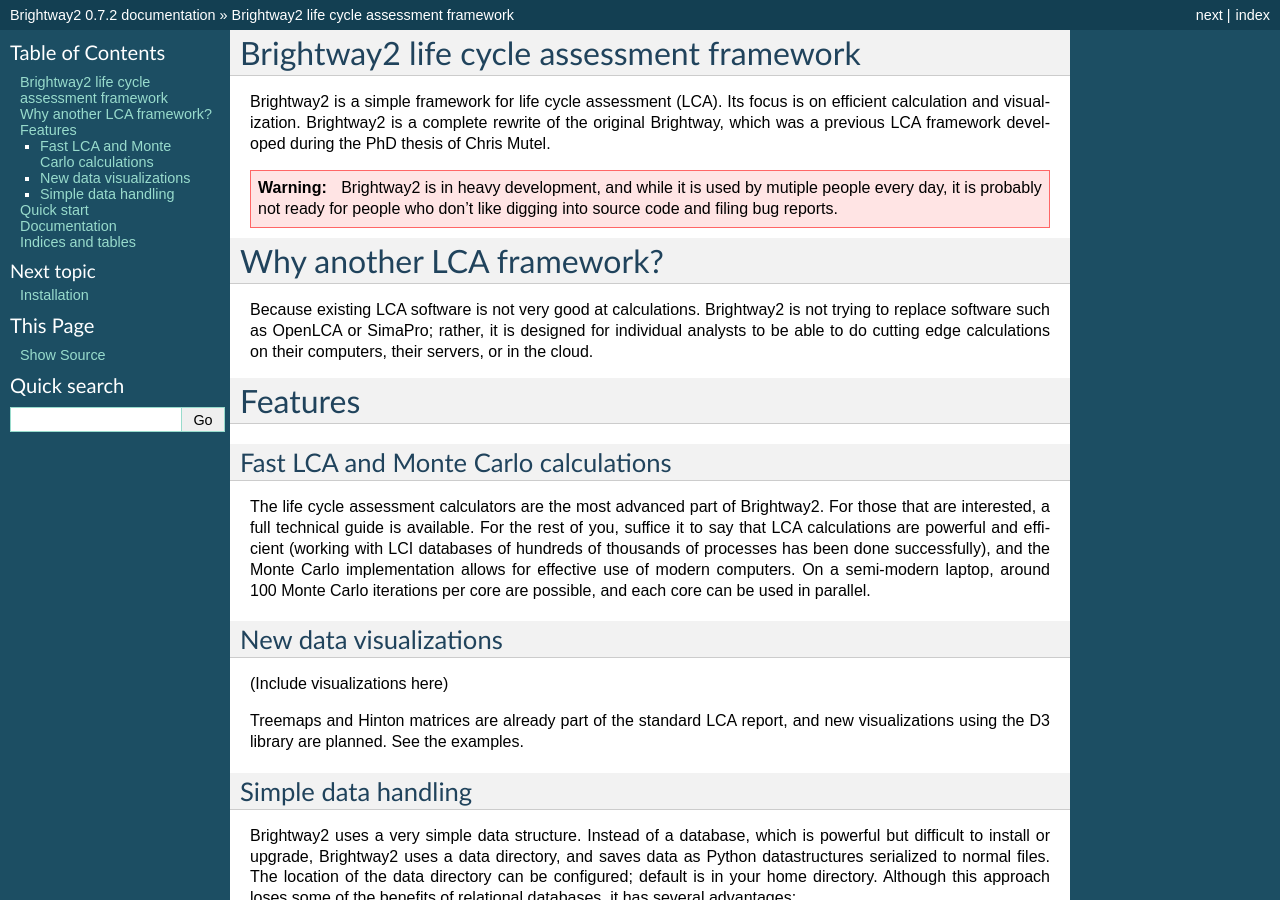
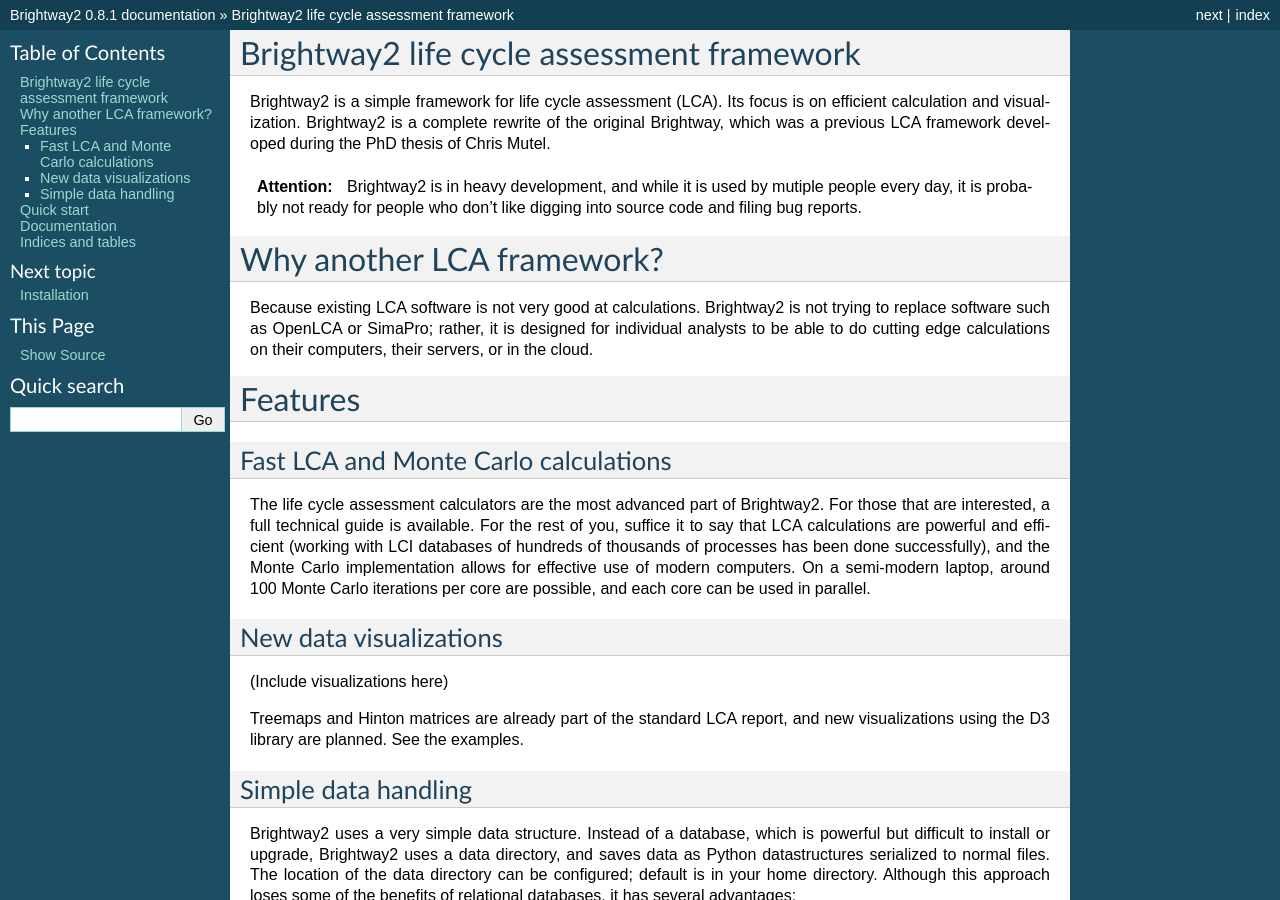
Before and after one commit to brightway-lca/brightway2, a Sphinx documentation site: the page built from docs/index.rst, in a window 1280 px wide and 900 px high. Built offline with Sphinx 7.4.7, drawn with Linux system fonts in a browser that asks for light colours; some of the changed text lies outside the part shown.

Commit message:
Try using attention instead of warning for readthedocs

```diff
--- a/docs/conf.py
+++ b/docs/conf.py
@@ -52,9 +52,9 @@
 # built documents.
 #
 # The short X.Y version.
-version = '0.7'
+version = '0.8'
 # The full version, including alpha/beta/rc tags.
-release = '0.7.2'
+release = '0.8.1'
 
 # The language for content autogenerated by Sphinx. Refer to documentation
 # for a list of supported languages.
--- a/docs/index.rst
+++ b/docs/index.rst
@@ -6,7 +6,8 @@
 
 Brightway2 is a simple framework for life cycle assessment (LCA). Its focus is on efficient calculation and visualization. Brightway2 is a complete rewrite of the original Brightway, which was a previous LCA framework developed during the PhD thesis of Chris Mutel.
 
-.. warning:: Brightway2 is in heavy development, and while it is used by mutiple people every day, it is probably not ready for people who don't like digging into source code and filing bug reports.
+.. attention::
+    Brightway2 is in heavy development, and while it is used by mutiple people every day, it is probably not ready for people who don't like digging into source code and filing bug reports.
 
 Why another LCA framework?
 ==========================
```
